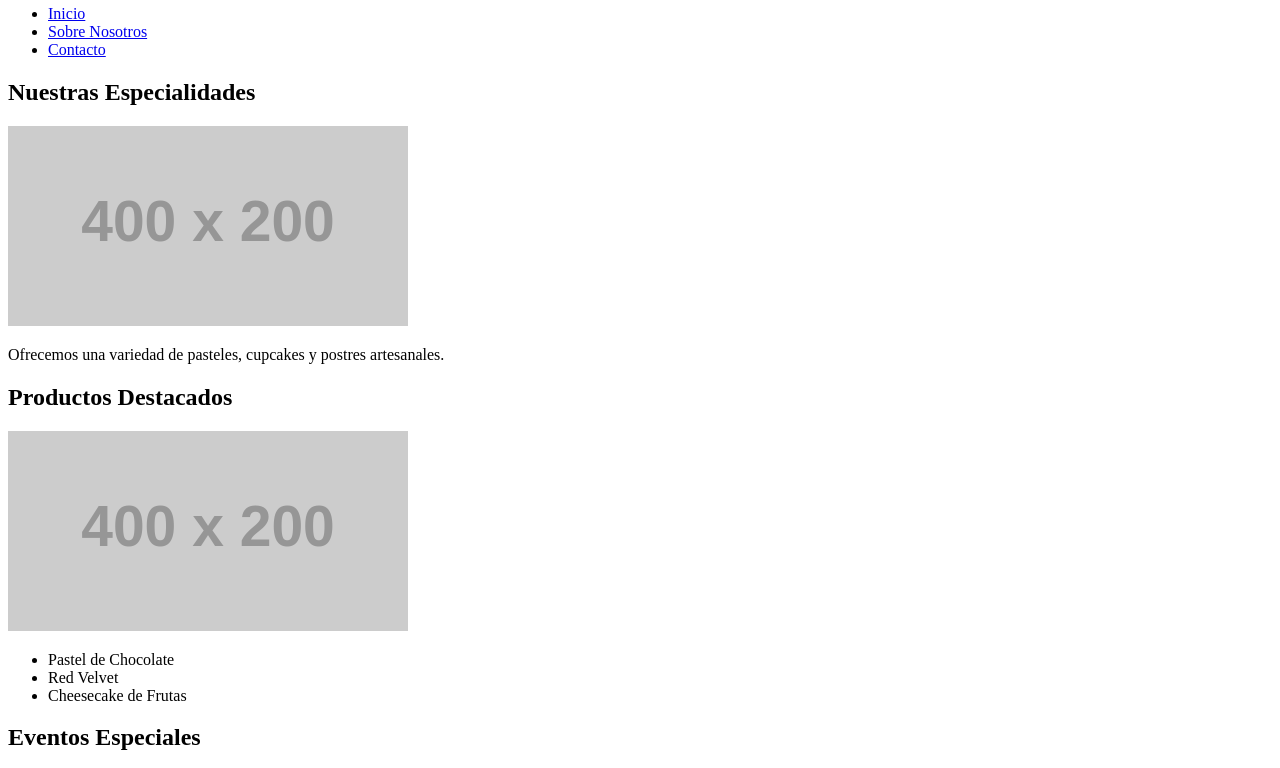
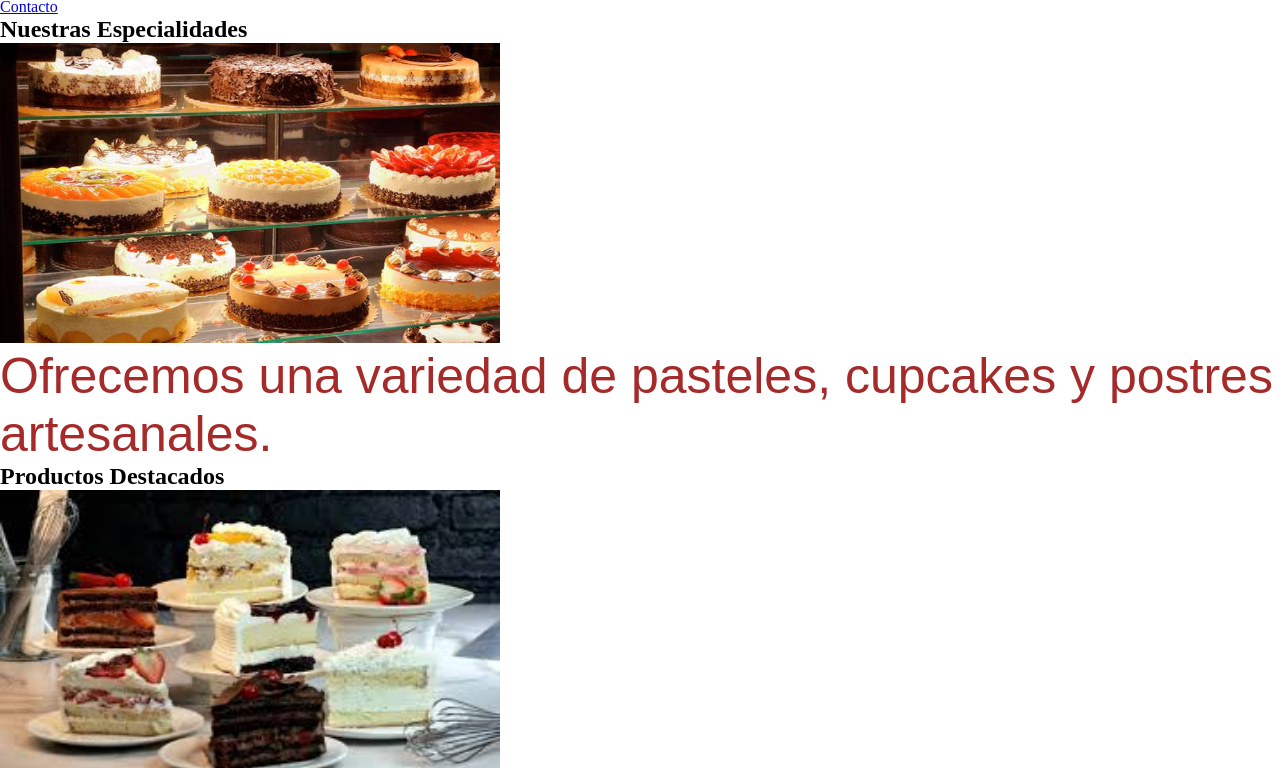
Before and after one commit to estebankaraputny/cursodesarrolloweb3ratanda, a plain HTML site: page Clase 4 - CSS Básico/index.html in a window 1280 px wide. Shown: the part 75-843 px from the top of the page. Drawn offline with Linux system fonts and the light colour scheme; placeholder pictures from the web are drawn by us.

Commit message:
:tada: Add: styles in index

```diff
--- a/Clase 4 - CSS Básico/index.html
+++ b/Clase 4 - CSS Básico/index.html
@@ -3,6 +3,7 @@
     <head>
         <meta charset="UTF-8">
         <title>Pastelería Deliciosa - Inicio</title>
+        <link rel="stylesheet" href="./styles/style.css">
     </head>
     <body>
         <header>
@@ -25,13 +26,13 @@
         <main>
             <section>
                 <h2>Nuestras Especialidades</h2>
-                <img src="https://via.placeholder.com/400x200?text=Especialidades" alt="Especialidades">
+                <img class="imagen-de-prueba" src="./asset/image/imagen-4.jpeg" alt="Especialidades">
                 <p>Ofrecemos una variedad de pasteles, cupcakes y postres artesanales.</p>
             </section>
 
             <section>
                 <h2>Productos Destacados</h2>
-                <img src="https://via.placeholder.com/400x200?text=Productos+Destacados" alt="Productos Destacados">
+                <img class="imagen-tres" src="./asset/image/imagen-2.jfif" alt="Productos Destacados">
                 <ul>
                     <li>Pastel de Chocolate</li>
                     <li>Red Velvet</li>
@@ -41,7 +42,7 @@
 
             <section>
                 <h2>Eventos Especiales</h2>
-                <img src="https://via.placeholder.com/400x200?text=Eventos+Especiales" alt="Eventos Especiales">
+                <img class="imagen-tres" src="./asset/image/imagen-3.webp" alt="Eventos Especiales">
                 <p>Personalizamos pasteles para bodas, cumpleaños y celebraciones.</p>
             </section>
         </main>
--- /dev/null
+++ b/Clase 4 - CSS Básico/styles/style.css
@@ -0,0 +1,27 @@
+* {
+    /*propiedad: valor;*/
+    margin: 0; /*MARGENES EXTERIORES*/
+    padding: 0;  /*MARGENES INTERNOS*/
+    box-sizing: border-box;
+}
+
+/*SELECTOR NOMBRE DE ETIQUETA p*/
+
+p {
+    /*propiedad: valor;*/
+    font-family: sans-serif; /*TIPO DE FUENTE*/
+    font-size: 50px; /*TAMAÑO DE FUENTE: Recibe valor en medidas (px, cm, rem, em, %)*/
+    color: brown;
+}
+
+/*SELECTOR POR CLASE .nombre-de-clase*/
+
+.imagen-de-prueba{
+    width: 500px; /*Modificar el ancho de un elemento (px, cm, rem, em, %)*/
+    height: 300px; /*Modificar el alto de un elemento (px, cm, rem, em, %)*/
+}
+
+.imagen-tres{
+    width: 500px;
+    height: 300px;
+}
```
Also changed, not shown: Clase 4 - CSS Básico/pages/about.html (+3 -3 lines), Clase 4 - CSS Básico/pages/contact.html (+3 -3 lines), Clase 4 - CSS Básico/asset/image/imagen-1.jpg (added), Clase 4 - CSS Básico/asset/image/imagen-2.jfif (added), Clase 4 - CSS Básico/asset/image/imagen-3.webp (added), Clase 4 - CSS Básico/asset/image/imagen-4.jpeg (added), Clase 4 - CSS Básico/asset/image/inmagen-5.jpg (added).
